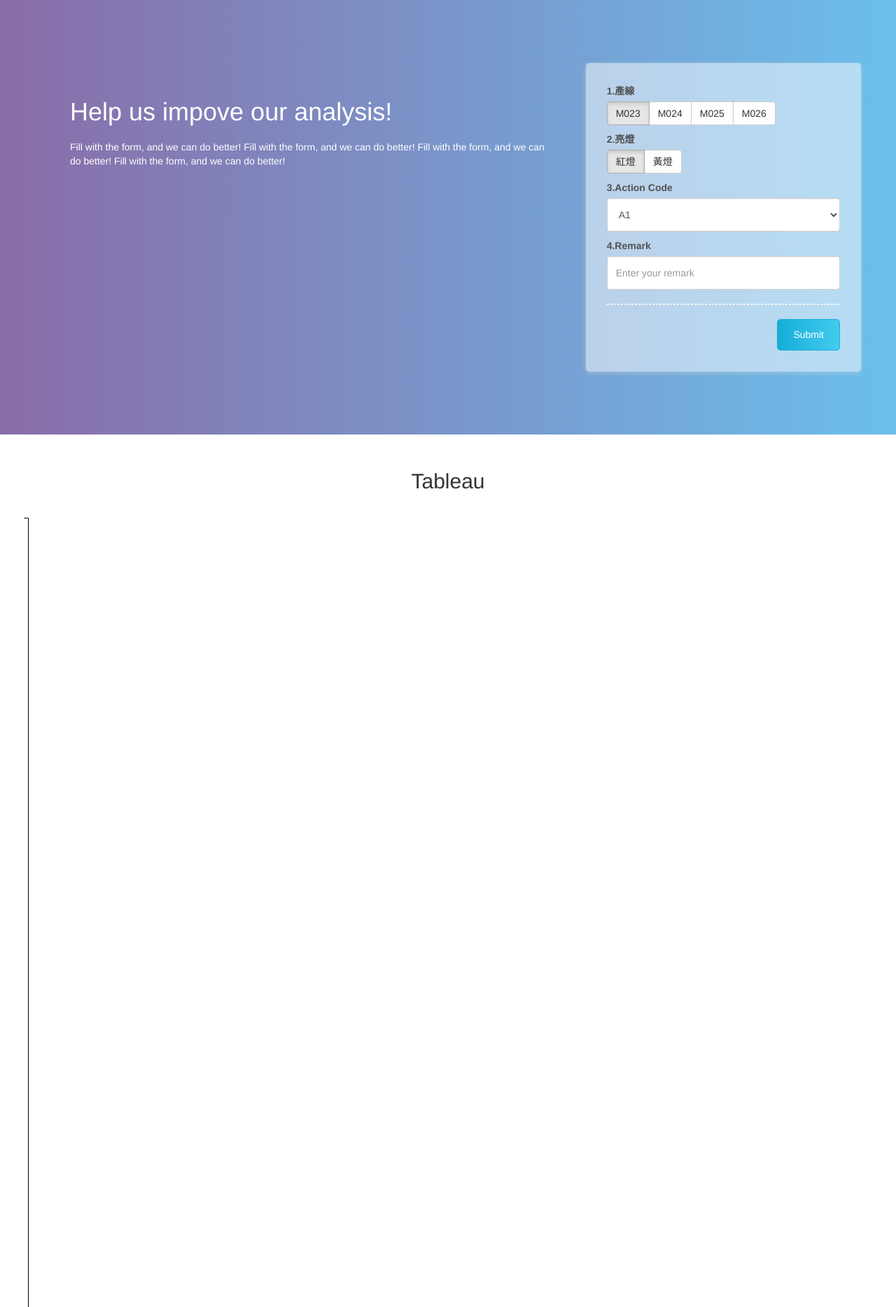
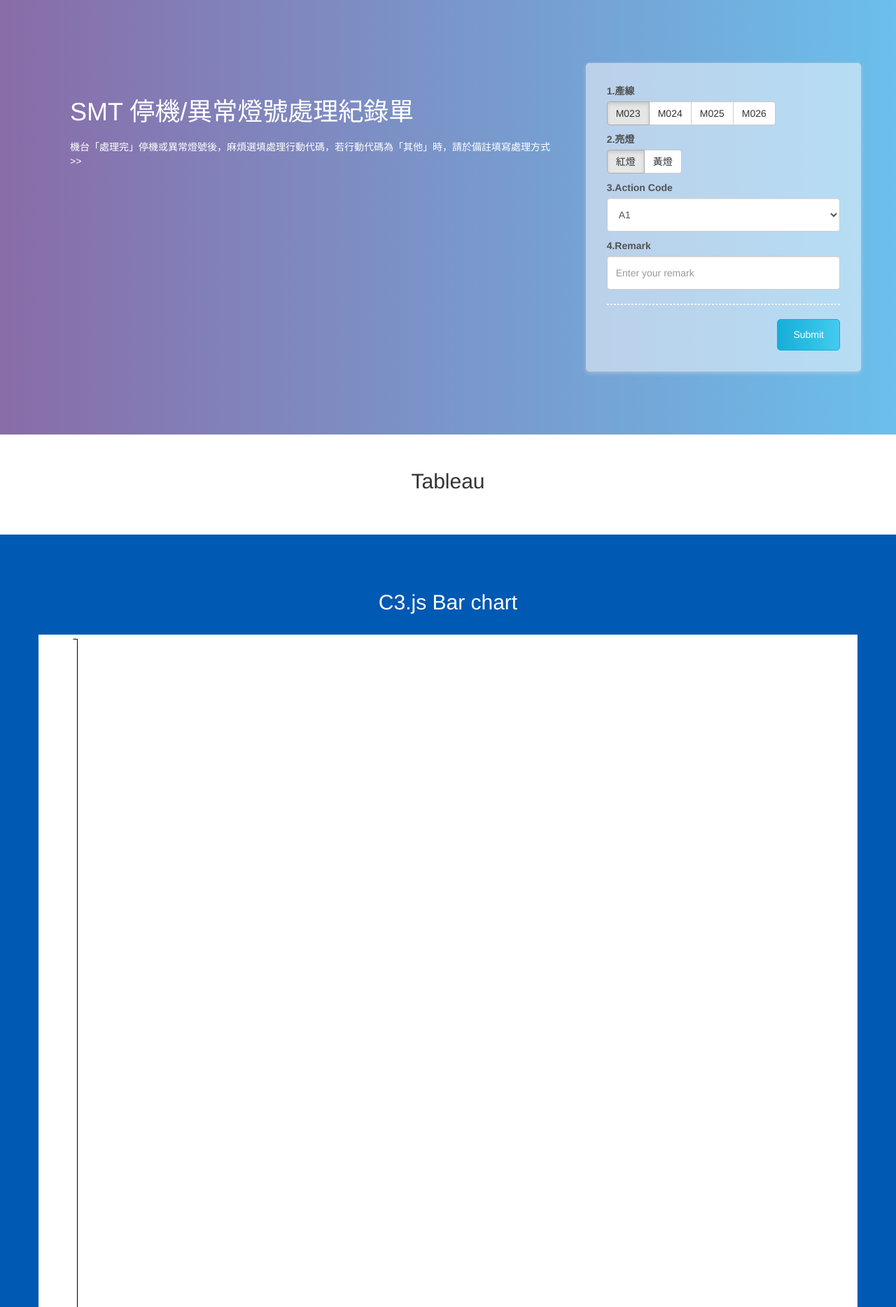
Before and after one commit to ElaineHuang/elite-app, a Flask app: page / in a window 1280 px wide. Shown: the part 52-1920 px from the top of the page at 70% size. Run offline with Flask 2, Linux system fonts and the light colour scheme; data that the repository does not hold is empty; some libraries are stand-ins or nearby versions.

Commit message:
update styles

```diff
--- a/static/styles.css
+++ b/static/styles.css
@@ -27,6 +27,10 @@
 
 .form-group > label {
   display: block;
+}
+
+.container {
+  padding-bottom: 30px;
 }
 
 .form-background {
@@ -85,7 +89,20 @@ iframe {
   transform: translateX(-50%);
 }
 
-.tableau-title {
+.title {
   text-align: center;
   margin: 30px 0;
 }
+
+.blue-block {
+  background: #0059b3;
+  padding: 50px;
+}
+
+.blue-block .title {
+  color: white;
+}
+
+.chart-block {
+  background: white;
+}
--- a/templates/index.html
+++ b/templates/index.html
@@ -38,8 +38,8 @@
   <div class="form-background">
     <div class="row">
       <div class="col-md-8 slogan">
-          <h1>Help us impove our analysis!</h2>
-          <p>Fill with the form, and we can do better! Fill with the form, and we can do better! Fill with the form, and we can do better! Fill with the form, and we can do better!</p>
+          <h1>SMT 停機/異常燈號處理紀錄單</h2>
+          <p>機台「處理完」停機或異常燈號後，麻煩選填處理行動代碼，若行動代碼為「其他」時，請於備註填寫處理方式 >> </p>
       </div>
       <form name="analysisForm" class="form-container col-md-4" id="analysisForm">
           <div class="form-group">
@@ -106,14 +106,17 @@
     </div>
   </div>
   <div class="container">
-    <h2 class="tableau-title">Tableau</h2>
+    <h2 class="title">Tableau</h2>
     <div class='tableauPlaceholder' id='viz1501684018998' style='position: relative'><noscript><a href='#'><img alt='Dashboard 1 ' src='https:&#47;&#47;public.tableau.com&#47;static&#47;images&#47;M0&#47;M023&#47;Dashboard1&#47;1_rss.png' style='border: none' /></a></noscript><object class='tableauViz'  style='display:none;'><param name='host_url' value='https%3A%2F%2Fpublic.tableau.com%2F' /> <param name='site_root' value='' /><param name='name' value='M023&#47;Dashboard1' /><param name='tabs' value='no' /><param name='toolbar' value='yes' /><param name='static_image' value='https:&#47;&#47;public.tableau.com&#47;static&#47;images&#47;M0&#47;M023&#47;Dashboard1&#47;1.png' /> <param name='animate_transition' value='yes' /><param name='display_static_image' value='yes' /><param name='display_spinner' value='yes' /><param name='display_overlay' value='yes' /><param name='display_count' value='yes' /><param name='filter' value='publish=yes' /></object></div><script type='text/javascript'>var divElement = document.getElementById('viz1501684018998');var vizElement = divElement.getElementsByTagName('object')[0];vizElement.style.width='1104px';vizElement.style.height='619px';var scriptElement = document.createElement('script');scriptElement.src = 'https://public.tableau.com/javascripts/api/viz_v1.js';vizElement.parentNode.insertBefore(scriptElement, vizElement);</script>
 
     <div class='tableauPlaceholder' id='viz1501684315419' style='position: relative'><noscript><a href='#'><img alt='Dashboard 1 ' src='https:&#47;&#47;public.tableau.com&#47;static&#47;images&#47;M0&#47;M024&#47;Dashboard1&#47;1_rss.png' style='border: none' /></a></noscript><object class='tableauViz'  style='display:none;'><param name='host_url' value='https%3A%2F%2Fpublic.tableau.com%2F' /> <param name='site_root' value='' /><param name='name' value='M024&#47;Dashboard1' /><param name='tabs' value='no' /><param name='toolbar' value='yes' /><param name='static_image' value='https:&#47;&#47;public.tableau.com&#47;static&#47;images&#47;M0&#47;M024&#47;Dashboard1&#47;1.png' /> <param name='animate_transition' value='yes' /><param name='display_static_image' value='yes' /><param name='display_spinner' value='yes' /><param name='display_overlay' value='yes' /><param name='display_count' value='yes' /><param name='filter' value='publish=yes' /></object></div><script type='text/javascript'>var divElement = document.getElementById('viz1501684315419');var vizElement = divElement.getElementsByTagName('object')[0];vizElement.style.width='1004px';vizElement.style.height='869px';var scriptElement = document.createElement('script');scriptElement.src = 'https://public.tableau.com/javascripts/api/viz_v1.js';vizElement.parentNode.insertBefore(scriptElement, vizElement);</script>
   </div>
-
-  <div id="rec-chart"></div>
-
+  <div class="blue-block">
+    <h2 class="title">C3.js Bar chart</h2>
+    <div class="chart-block container">
+      <div id="rec-chart"></div>
+    </div>
+  </div>
   <!-- jQuery (necessary for Bootstrap's JavaScript plugins) -->
   <script src="https://ajax.googleapis.com/ajax/libs/jquery/1.12.4/jquery.min.js"></script>
   <!-- Load d3.js and c3.js -->
```
